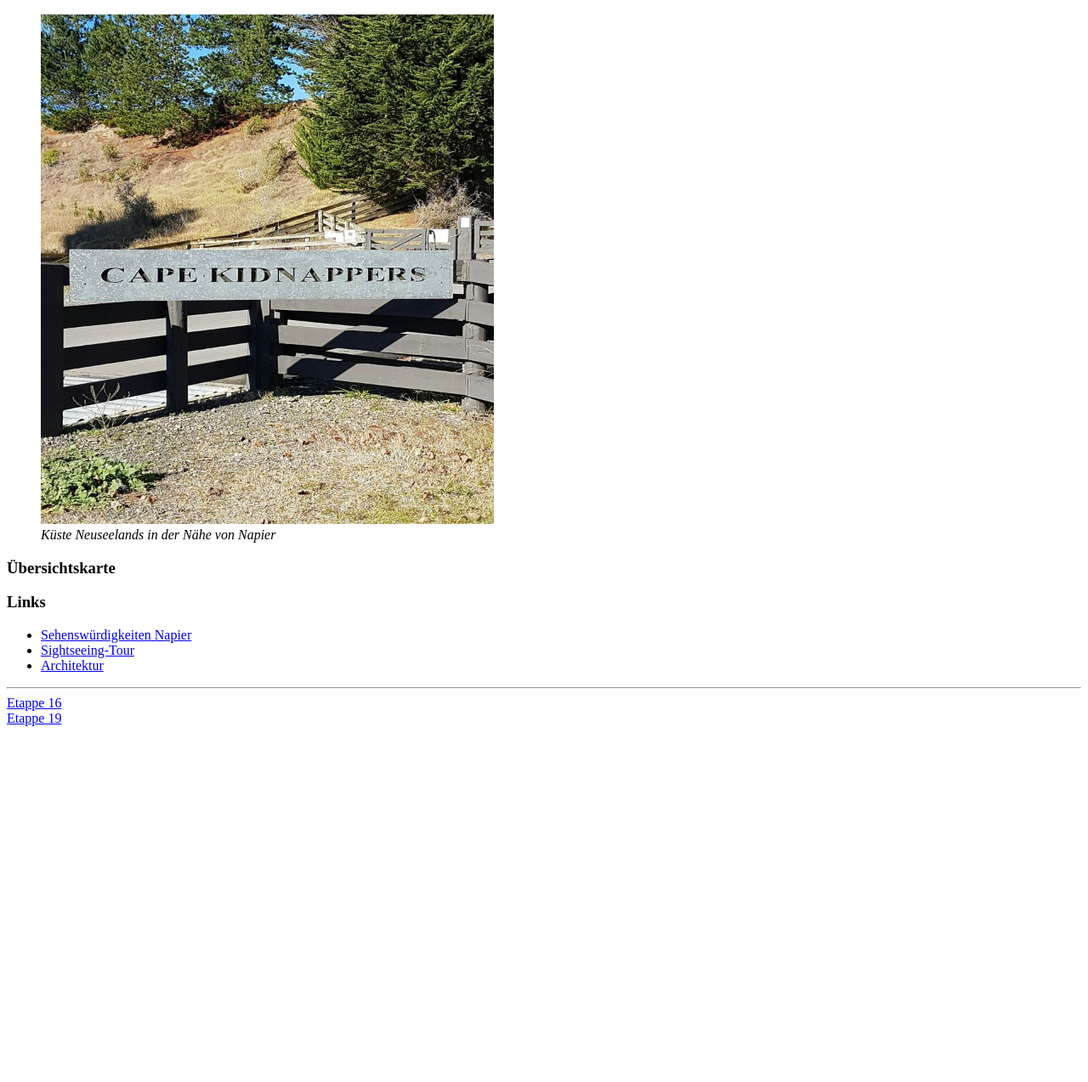
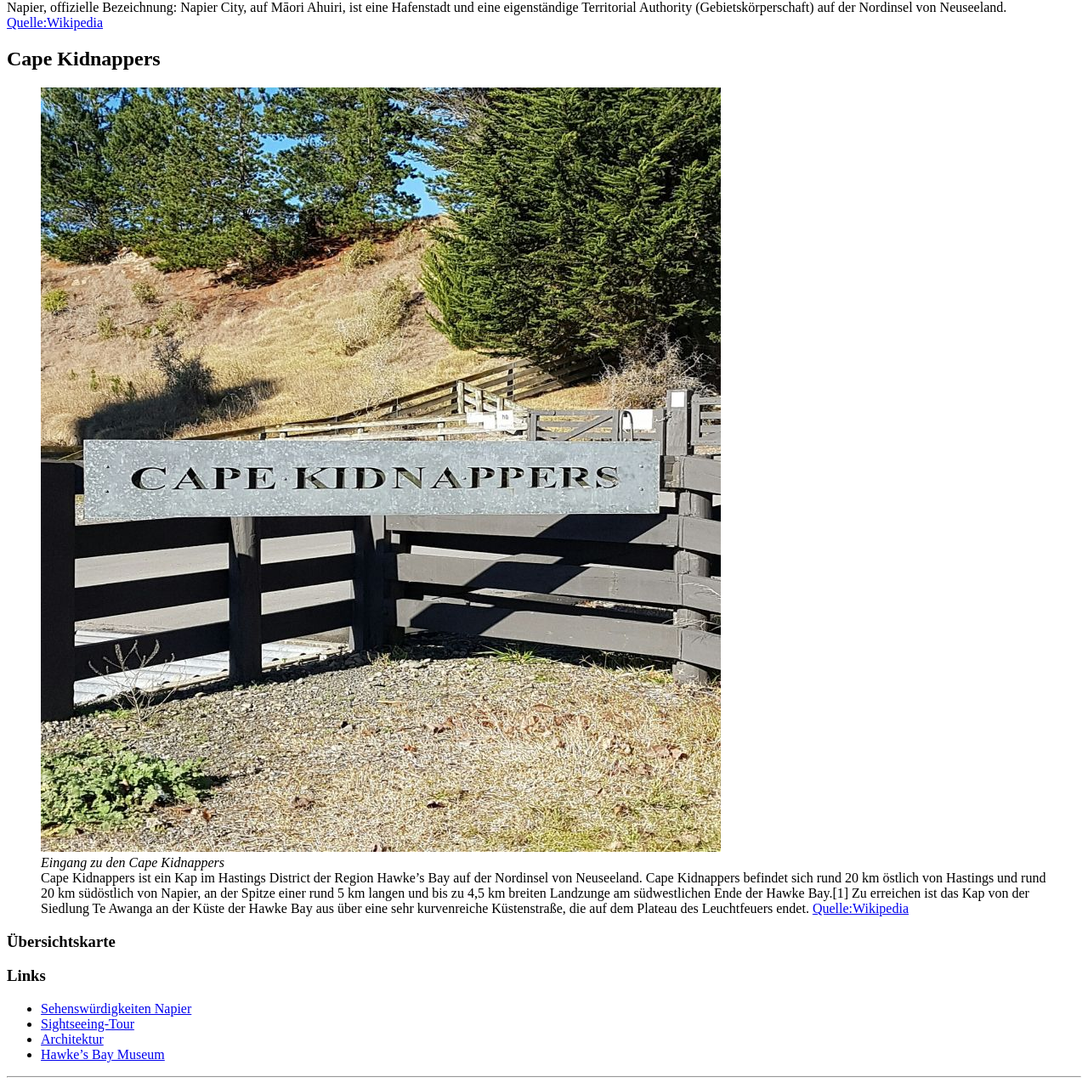
Before and after one commit to ibk94/ibk94.github.io, a plain HTML site: page nz/index.html in a window 1280 px wide. Shown: the part 394-1668 px from the top of the page at 85% size. Before the commit the page ends 1257 px from the top, so only its background shows below. Drawn offline with Linux system fonts and the light colour scheme; files that its build step writes are made by us from their sources; a script that the page names is missing.

Commit message:
Endlich richtig

```diff
--- a/nz/index.html
+++ b/nz/index.html
@@ -22,10 +22,10 @@
 
         <!-- TODO: ein User-(Symbol)Bild mit 100x100 Pixel im Format JPG mit dem Namen user.jpg in einem Unterordner images/ -->
        <figure>
-           <img src="cat-2934720_1920.jpg" alt="Profilbild des Benutzers" height="100px" weight="100px">
+           <img src="user.jpg" alt="Profilbild des Benutzers">
        </figure>
        <a href="mailto:roman.merlot@student.uibk.ac.at">Mail Roman Merlot</a> <br>
-       <a href="https://oeggl.github.io">Link zum github Repository</a>
+       <a href="https://github.com/ibk94/ibk94.github.io">Link zum github Repository</a>
 
 
              <!-- TODO: ein address-Element mit zwei Links -->
@@ -41,10 +41,15 @@
 
              <!-- TODO: eine Überschrift 1 mit dem Titel der Etappe und einem kurzen "Teaser" -->
         <!-- TODO: ein Absatz mit einem Einführungstext zur Etappe aus der Wikipedia plus einem Link auf die Wikipedia-Seite in der Form "(Quelle: Wikipedia)", das Wort "Wikipedia" als Link -->
-           <h2> Napier Strand </h2>
+           <h2> Cape Kidnappers </h2>
             <figure>
-                    <img src="attraction.jpg" alt=" Küste Neuseelands in der Nähe von Nigar mit Blick auf entfernte Küstenzungen - leicht bewölkt</em>" height="600px" weight="900px">
-             <figcaption><em>Küste Neuseelands in der Nähe von Napier</em></figcaption>
+                    <img src="attraction.jpg" alt=" Tür zu</em>" >
+             <figcaption><em>Eingang zu den Cape Kidnappers</em></figcaption>
+
+             Cape Kidnappers ist ein Kap im Hastings District der Region Hawke’s Bay auf der Nordinsel von Neuseeland.
+             Cape Kidnappers befindet sich rund 20 km östlich von Hastings und rund 20 km südöstlich von Napier, an der Spitze einer rund 5 km langen und bis zu 4,5 km breiten Landzunge am südwestlichen Ende der Hawke Bay.[1]
+
+Zu erreichen ist das Kap von der Siedlung Te Awanga an der Küste der Hawke Bay aus über eine sehr kurvenreiche Küstenstraße, die auf dem Plateau des Leuchtfeuers endet. <a href="https://de.wikipedia.org/wiki/Cape_Kidnappers">Quelle:Wikipedia</a>
                                   </figure>
 
             <p></p>
@@ -65,6 +70,7 @@
        <li><a href="https://www.newzealand.com/int/napier/">Sehenswürdigkeiten Napier</a></li>
         <li><a href="https://www.getyourguide.at/napier-neuseeland-l2644/-t169321/?utm_force=0">Sightseeing-Tour</a>  </li>
        <li><a href="https://www.welt.de/reise/staedtereisen/article139698868/Napier-wie-eine-Zeitreise-in-die-Goldenen-Zwanziger.html">Architektur</a></li>
+       <li><a href="https://www.mtghawkesbay.com/museum-collection/hbmt-trust/">Hawke’s Bay Museum</a></li>
 
         </ul>
     </main>
@@ -72,9 +78,9 @@
     <hr />
 
     <footer>
-        <!-- test-->
-        <nav class="back"> <a href="isabellbeutelspacher.github.io/nz/index.html">Etappe 16 </a></nav>
-        <nav class="next"> <a href="elleluk.github.io/nz/index.html">Etappe 19 </a></nav>
+
+        <nav class="back"> <a href="isabellbeutelspacher.github.io/nz/index.html">Etappe 17 </a></nav>
+        <nav class="next"> <a href="https://openwebcc.github.io/nz/">Etappe 19 </a></nav>
         <!-- TODO: ein nav-Element mit zwei Links auf die vorherige Etappe und die nächste Etappe mit den Klassen "back" und "next" sowie den Link-Texten "vorhergehender Stop" und "nächster Stop". Die Links verweisen auf die entsprechenden Etappen in der Form https://username.github.io/nz/index.html -->
     </footer>
 
```
Also changed, not shown: webmapping/nz/index.html (+1 -1 lines).
